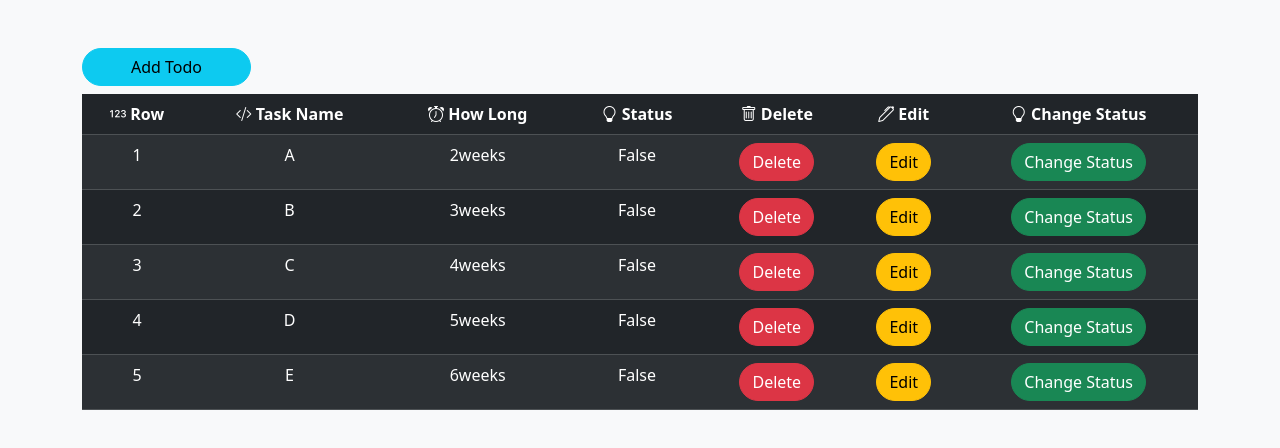
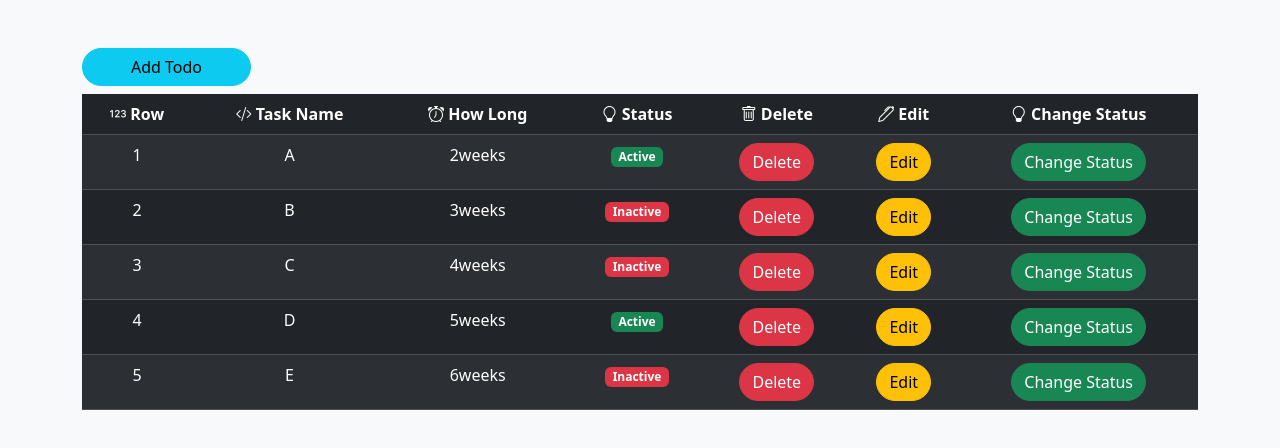
Before and after one commit to SaeidGolkhoo/todo-app-vue3, a Vue app in the folder todo-app-vue3/: page / in a window 1280 px wide. Shown: the top 448 px of the page. Built offline with nearby package versions, Linux system fonts and the light colour scheme.

Commit message:
Adding change status feature

```diff
--- a/todo-app-vue3/src/App.vue
+++ b/todo-app-vue3/src/App.vue
@@ -25,7 +25,12 @@
           <td>{{ index + 1 }}</td>
           <td>{{ item.taskName }}</td>
           <td>{{ item.howLong }}</td>
-          <td>{{ item.status }}</td>
+          <td>
+            <span class="badge bg-success" v-if="item.status === true"
+              >Active</span
+            >
+            <span class="badge bg-danger" v-else>Inactive</span>
+          </td>
           <td>
             <button type="button" class="btn btn-danger rounded-pill">
               Delete
@@ -42,7 +47,11 @@
             </button>
           </td>
           <td>
-            <button type="button" class="btn btn-success rounded-pill">
+            <button
+              @click="changeStatus(item)"
+              type="button"
+              class="btn btn-success rounded-pill"
+            >
               Change Status
             </button>
           </td>
@@ -131,11 +140,21 @@
 </template>
 
 <script setup>
-const todoList = [
-  { taskName: "a", howLong: "2weeks", status: false },
+import { reactive } from "vue";
+
+const todoList = reactive([
+  { taskName: "a", howLong: "2weeks", status: true },
   { taskName: "b", howLong: "3weeks", status: false },
   { taskName: "c", howLong: "4weeks", status: false },
-  { taskName: "d", howLong: "5weeks", status: false },
+  { taskName: "d", howLong: "5weeks", status: true },
   { taskName: "e", howLong: "6weeks", status: false },
-];
+]);
+
+// function changeStatus(index) {
+//   todoList[index].status = !todoList[index].status;
+// }
+
+function changeStatus(item) {
+  item.status = !item.status;
+}
 </script>
```
